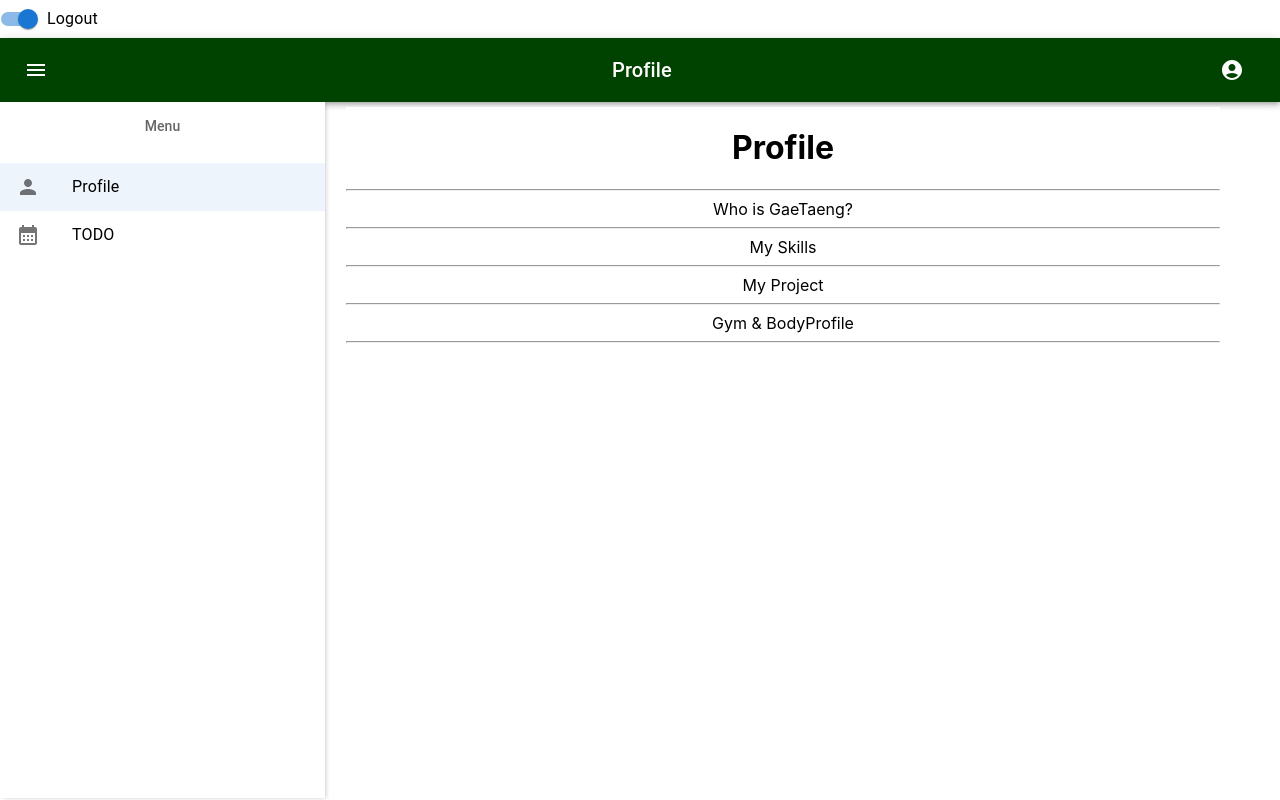
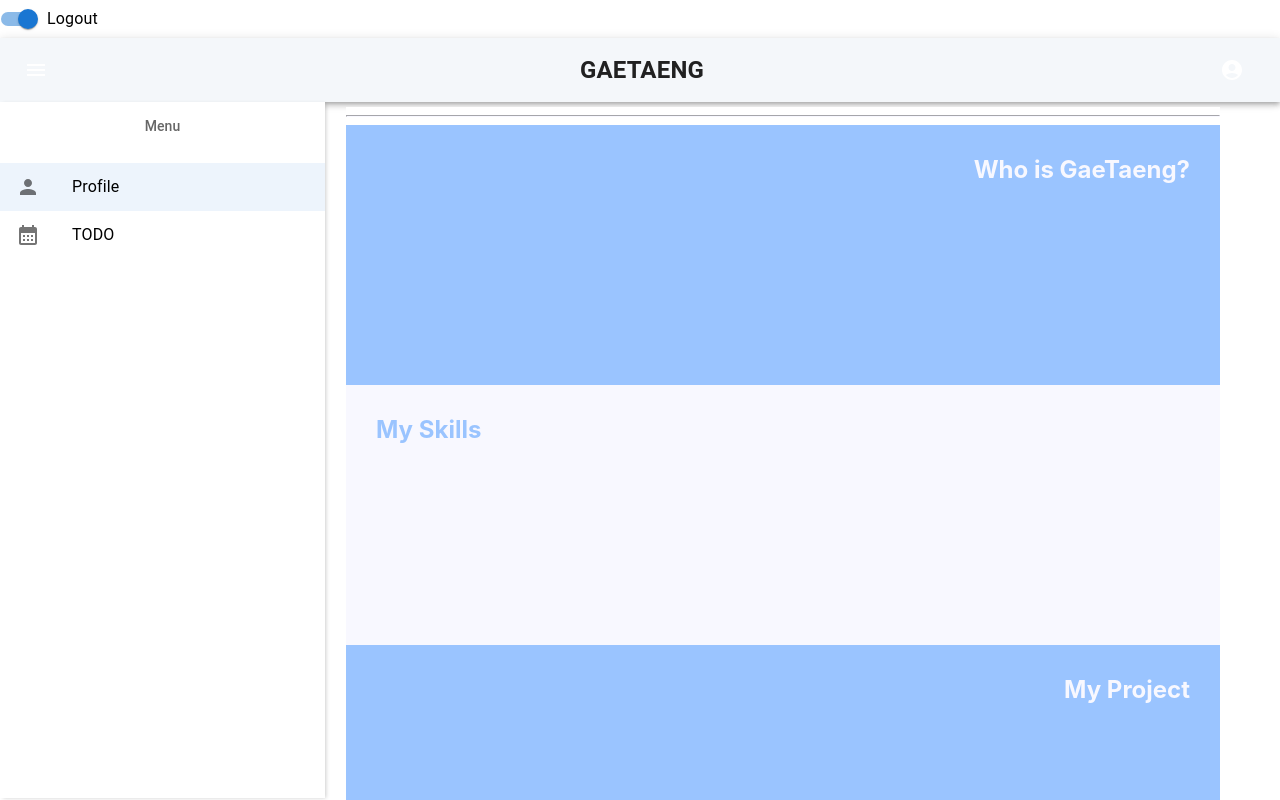
Before and after one commit to GaeTaeng/gaetaeng_ui, a React (Create React App) app: page /profile in a window 1280 px wide. Shown: the top 800 px of the page. Built offline with nearby package versions, Linux system fonts and the light colour scheme; what recoil-persist would draw is missing.

Commit message:
css 디자인 수정

```diff
--- a/src/Components/App.css
+++ b/src/Components/App.css
@@ -15,3 +15,8 @@
   position: absolute;
 
 }
+
+
+hr {
+  border-color: ghostwhite;
+}
--- a/src/Components/Header/Header.tsx
+++ b/src/Components/Header/Header.tsx
@@ -66,7 +66,7 @@ export default function Header() {
           label={auth ? 'Logout' : 'Login'}
         />
       </FormGroup>
-      <AppBar position="static" sx={{backgroundColor : "RGB(0, 66, 0)"}}>
+      <AppBar position="static" sx={{backgroundColor : "#f4f7fa"/*"RGB(0, 66, 0)"*/}}>
         <Toolbar>
           <IconButton
             size="large"
@@ -78,8 +78,8 @@ export default function Header() {
           >
             <MenuIcon />
           </IconButton>
-          <Typography variant="h6" component="div" sx={{ flexGrow: 1 }}>
-            {LI_MENU[selectedIndex].name}
+          <Typography variant="h6" component="div" sx={{ flexGrow: 1, color:"#212121", fontSize:24, fontWeight:"bold" }}>
+            {/* {LI_MENU[selectedIndex].name} */}GAETAENG
           </Typography>
           <div>
             <IconButton
--- /dev/null
+++ b/src/Components/Profile/Profile.css
@@ -0,0 +1,25 @@
+.profile .section{
+    height: 200px;
+    font-size: x-large;
+    font-weight: bold;
+    padding: 30px;
+}
+
+.white-background {
+    /* background-color: aliceblue; */
+    background-color: rgb(154, 196, 255);
+    color: ghostwhite;
+}
+
+.dark-background {
+    background-color: ghostwhite;
+    /* color: aliceblue; */
+    color: rgb(154, 196, 255);
+}
+
+.section.right{
+    text-align: right;
+}
+.section.left{
+    text-align: left;
+}
--- a/src/Components/Profile/Profile.tsx
+++ b/src/Components/Profile/Profile.tsx
@@ -1,19 +1,25 @@
 import React from 'react'
-
+import './Profile.css'
 
 export default function Profile() {
     return (
-        <div>
-            <h1>Profile</h1>
+        <div className='profile'>
+            {/* <h1>Profile</h1> */}
             <hr />
-            Who is GaeTaeng?
-            <hr />
+            <div className='white-background section right'>
+                Who is GaeTaeng?
+            </div>
+            <div className='dark-background section left'>
             My Skills
-            <hr />
+            </div>
+
+            <div className='white-background section right'>
             My Project
-            <hr />
+            </div>
+
+            <div className='dark-background section left'>
             Gym & BodyProfile
-            <hr />
+            </div>
 
 
         </div>
--- a/src/Components/Todo/Todo.css
+++ b/src/Components/Todo/Todo.css
@@ -8,6 +8,8 @@
     float: left;
     font-size: x-large;
     font-weight: bold;
+
+    color: #212121;
 
 }
 .Todo-List-Contents {
--- a/src/Components/Todo/TodoList/TodoItem.tsx
+++ b/src/Components/Todo/TodoList/TodoItem.tsx
@@ -39,13 +39,13 @@ function TodoItem({id,title, contents, deadline, is_complete} :Props_todo_item )
             <Typography sx={{ fontSize: 14, height: 21 }} color="text.secondary" gutterBottom>
                 할일
             </Typography>
-            <Typography sx={{ height: 30 }} variant="h5" component="div">
+            <Typography sx={{ height: 30, color: "#212121" }} variant="h5" component="div">
                 {title}
             </Typography>
             <Typography sx={{ height: 24, mb: 1.5 }} color="text.secondary">
                 {contents}
             </Typography>
-            <Typography sx={{ height: 25 }} variant="body2">
+            <Typography sx={{ height: 25 , color: "#212121"}} variant="body2">
                {deadline && `~${dayjs(deadline).format("YYYY.MM.DD")}`}
             </Typography>
             </CardContent>
```
